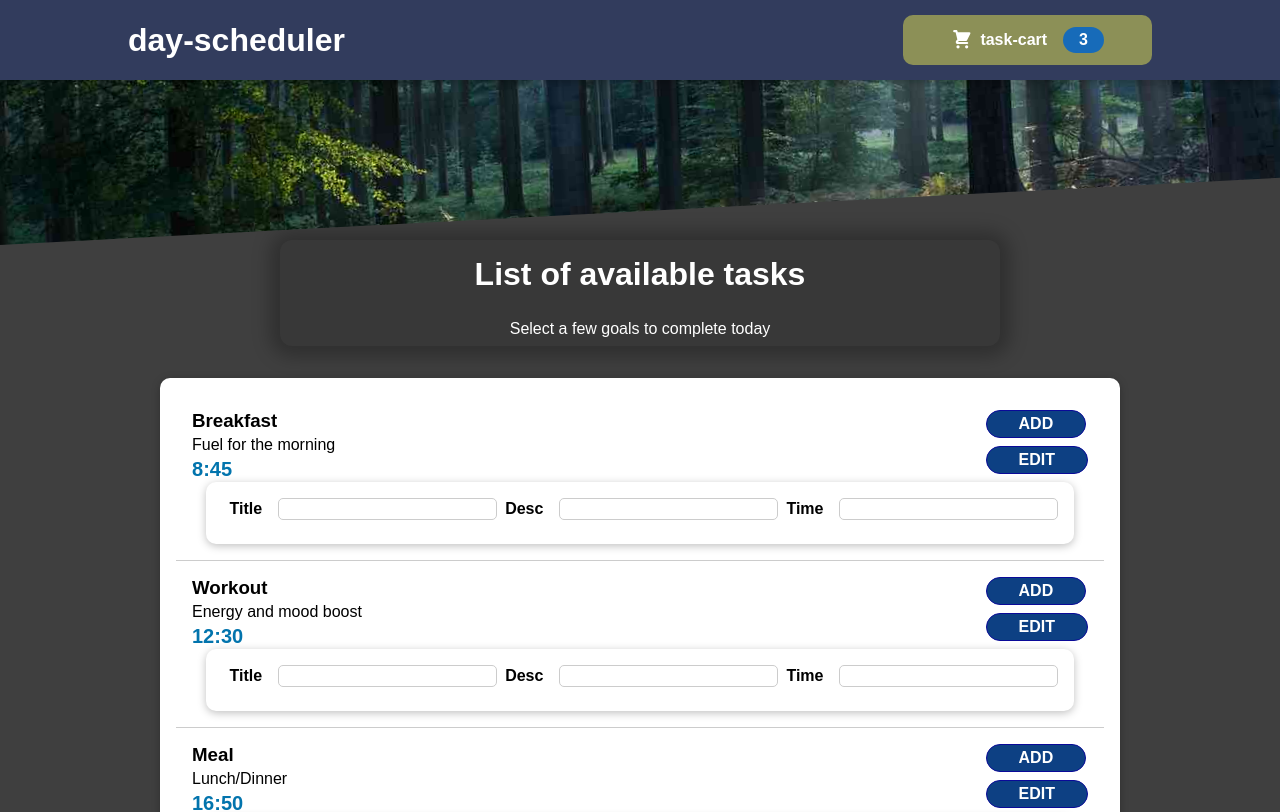
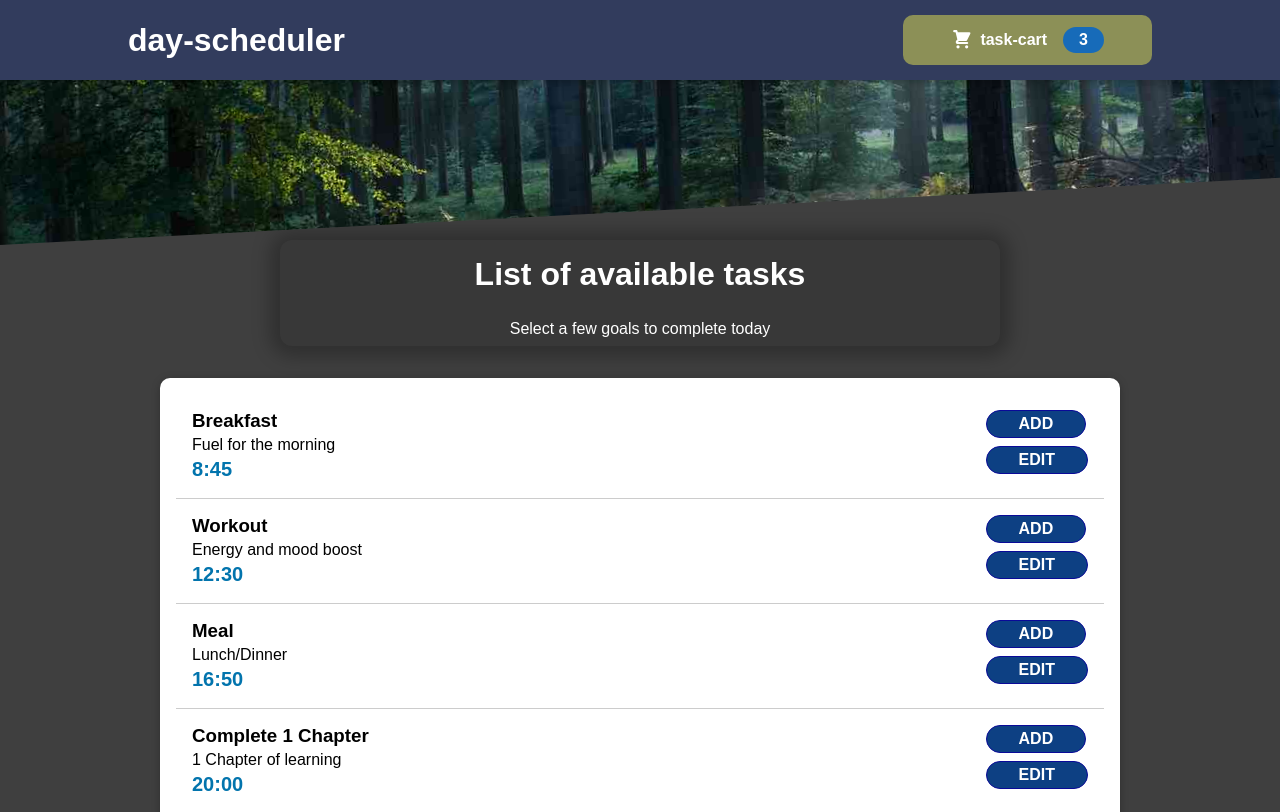
Before and after one commit to Jobo0/day-scheduler, a React (Create React App) app: page / in a window 1280 px wide. Shown: the top 812 px of the page. Built offline with nearby package versions, Linux system fonts and the light colour scheme; a web font is replaced by a local one.

Commit message:
version 1 item editing button functionality

```diff
--- a/src/components/Cart/Cart.js
+++ b/src/components/Cart/Cart.js
@@ -15,7 +15,7 @@ function Cart(props) {
   );
   function submitHandler() {}
   return (
-    <Modal>
+    <Modal onBackdropClick={props.onModalExit}>
       {cartContent}
       <div className={classes.total}>
         <span>Total Tasks</span>
--- a/src/components/Cart/Cart.module.css
+++ b/src/components/Cart/Cart.module.css
@@ -23,7 +23,7 @@
     font: inherit;
     cursor: pointer;
     background-color: transparent;
-    border: 1px solid #8a2b06;
+    border: 1px solid #1252a6;
     padding: 0.5rem 2rem;
     border-radius: 25px;
     margin-left: 1rem;
@@ -31,16 +31,16 @@
 
   .actions button:hover,
   .actions button:active {
-    background-color: #5a1a01;
-    border-color: #5a1a01;
+    background-color: #0c227d;
+    border-color: #0c227d;
     color: white;
   }
 
   .actions .button--alt {
-    color: #8a2b06;
+    color: #1252a6;
   }
 
   .actions .button {
-    background-color: #8a2b06;
+    background-color: #1252a6;
     color: white;
   }
--- a/src/components/Tasks/AvailableTasks.js
+++ b/src/components/Tasks/AvailableTasks.js
@@ -31,7 +31,14 @@ const DUMMY_TASKS = [
   ];
 
 function AvailableTasks (props) {
-    const tasksList = DUMMY_TASKS.map(task => <TaskItem key={task.id} id={task.id} name={task.name} description={task.description} time={task.time}/>);
+
+  function editHandler(event) {
+    event.preventDefault();
+    console.log(event.target);
+    event.target.isEdit = true;
+  }
+
+    const tasksList = DUMMY_TASKS.map(task => <TaskItem key={task.id} id={task.id} name={task.name} description={task.description} time={task.time} onEdit={editHandler}/>);
 
     return <section className={classes.tasks}>
         <Card>
--- a/src/components/Tasks/TaskItem/TaskItem.js
+++ b/src/components/Tasks/TaskItem/TaskItem.js
@@ -1,4 +1,4 @@
-import React from "react";
+import React, { useState } from "react";
 import Card from "../../UI/Card";
 import classes from "./TaskItem.module.css";
 import TaskItemEditForm from "./TaskItemEditForm";
@@ -9,8 +9,16 @@ function TaskItem(props) {
   const hours = (props.time / 100) >> 0;
   const minutes = props.time % 100;
 
+  const [isEdit, setIsEdit] = useState(false);
+
   function onEditHandler(event) {
     event.preventDefault();
+    setIsEdit(true);
+  }
+
+  function onCloseHandler(event) {
+    event.preventDefault();
+    setIsEdit(false);
   }
 
   return (
@@ -24,13 +32,15 @@ function TaskItem(props) {
           </div>
         </div>
         <div>
-          <TaskItemForm onEdit={onEditHandler} />
+          <TaskItemForm onEdit={onEditHandler} onCloseEdit={onCloseHandler} isEdit={isEdit}/>
         </div>
       </li>
       <li className={classes["task-edit"]}>
-        <Card className={classes["edit-card"]}>
-          <TaskItemEditForm edit={true} id={props.id}/>
-        </Card>
+        {isEdit ? (
+          <Card className={classes["edit-card"]}>
+            <TaskItemEditForm edit={isEdit} id={props.id} />
+          </Card>
+        ) : null}
       </li>
     </React.Fragment>
   );
--- a/src/components/Tasks/TaskItem/TaskItemForm.js
+++ b/src/components/Tasks/TaskItem/TaskItemForm.js
@@ -1,11 +1,22 @@
 import React from "react";
-import classes from './TaskItemForm.module.css';
+import classes from "./TaskItemForm.module.css";
 
-function TaskItemForm (props) {
-    return <form className={classes.form}>
+function TaskItemForm(props) {
+  if (!props.isEdit) {
+    return (
+      <form className={classes.form}>
         <button> ADD </button>
         <button onClick={props.onEdit}> EDIT </button>
+      </form>
+    );
+  }
+
+  return (
+    <form className={classes.form}>
+      <button> ADD </button>
+      <button onClick={props.onCloseEdit}> SAVE </button>
     </form>
+  );
 }
 
 export default TaskItemForm;
--- a/src/components/UI/Modal.js
+++ b/src/components/UI/Modal.js
@@ -3,7 +3,7 @@ import ReactDOM from 'react-dom';
 import classes from "./Modal.module.css";
 
 function Backdrop(props) {
-  return <div className={classes.backdrop}></div>;
+  return <div className={classes.backdrop} onClick={props.onClick}></div>;
 }
 
 function Overlay(props) {
@@ -16,7 +16,7 @@ function Overlay(props) {
 
 function Modal(props) {
   return <React.Fragment>
-    {ReactDOM.createPortal(<Backdrop/>, document.getElementById('overlays'))}
+    {ReactDOM.createPortal(<Backdrop onClick={props.onBackdropClick}/>, document.getElementById('overlays'))}
     {ReactDOM.createPortal(<Overlay>{props.children}</Overlay>, document.getElementById('overlays'))}
   </React.Fragment>;
 }
```
Also changed, not shown: src/store/CartProvider.js (added, +7 -0 lines), src/store/cart-context.js (added, +10 -0 lines).
